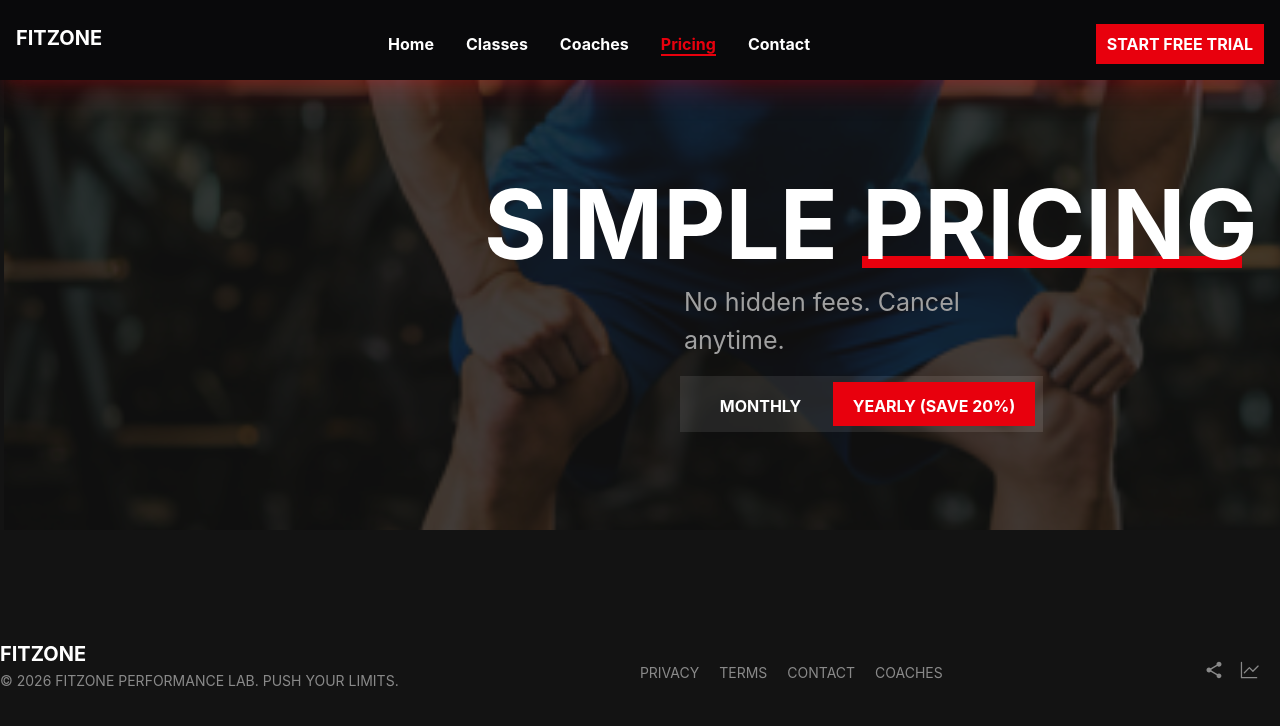
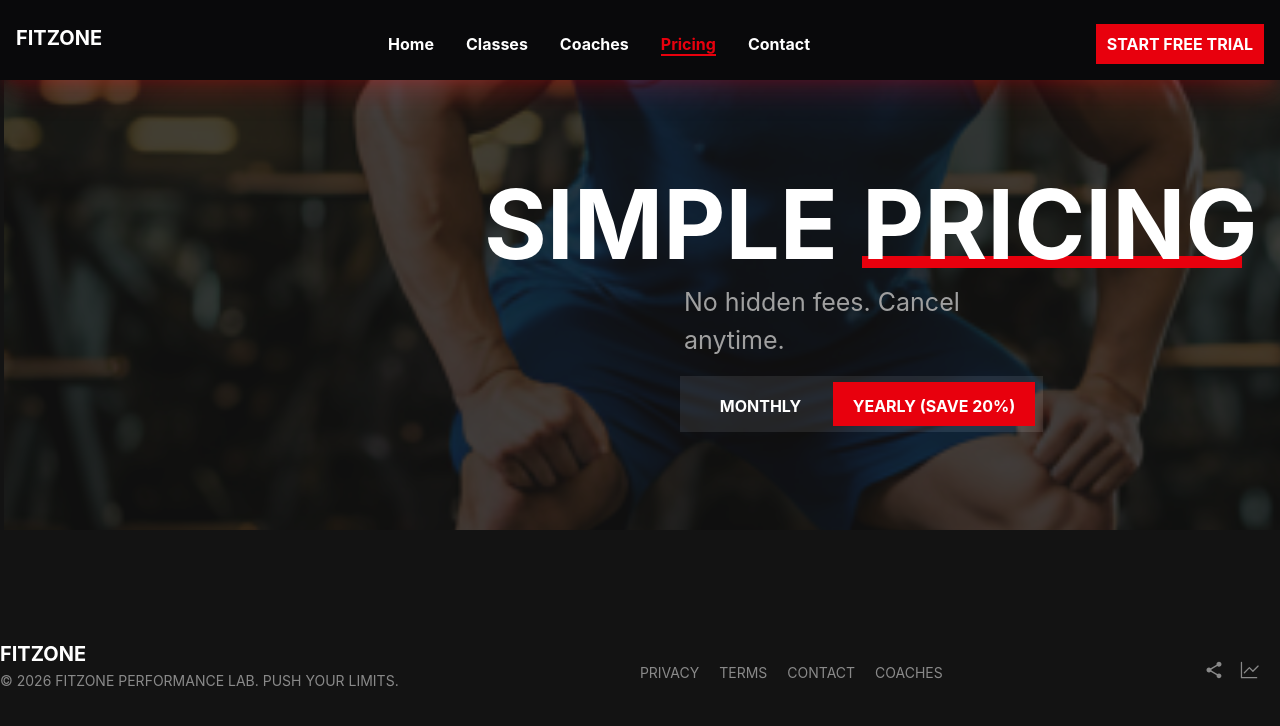
Before and after one commit to tekilaofficielpro/fitzone, a React (Vite) app: page /pricing in a window 1280 px wide. Shown: the top 726 px of the page. Built offline with nearby package versions, Linux system fonts and the light colour scheme.

Commit message:
rectification

```diff
--- a/src/pages/niniPages/Pricing.jsx
+++ b/src/pages/niniPages/Pricing.jsx
@@ -5,7 +5,7 @@ const Pricing = () => {
     // Section Hero et Banière
     <section className='relative w-[1700px] h-[450px] mx-1  py-24 px-120 flex flex-col gap-16 '>
       <div
-        className="absolute inset-0 bg-[url('/pricingCoach1.png')] bg-cover bg-center"
+        className="absolute inset-0 bg-[url('/pricingCoach4.png')] bg-cover bg-center"
         style={{ opacity: 0.2 }}
       />
       <div className='relative z-10'>
```
Also changed, not shown: public/pricingCoach4.png (added).
